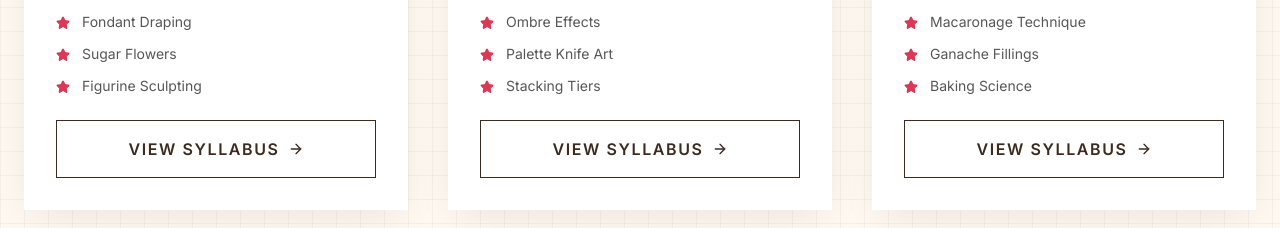
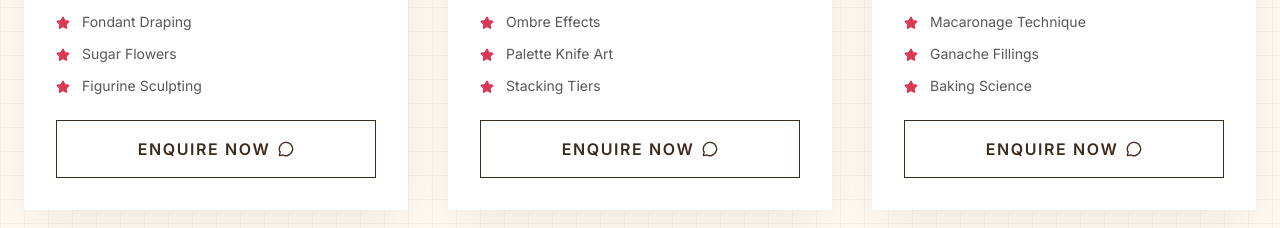
Before and after one commit to Aman241104/sweet-web, a Next.js app: page /classes in a window 1280 px wide. Shown: the part 2462-2690 px from the top of the page. Built offline with nearby package versions, Linux system fonts and the light colour scheme; a web font is replaced by a local one.

Commit message:
feat(classes): update workshop CTA to whatsapp enquiry link

```diff
--- a/src/app/classes/page.tsx
+++ b/src/app/classes/page.tsx
@@ -322,9 +322,14 @@ export default function ClassesPage() {
                                         </ul>
                                     </div>
 
-                                    <button className="w-full py-4 border border-brand-cocoa text-brand-cocoa font-bold uppercase tracking-widest hover:bg-brand-cocoa hover:text-white transition-all duration-300 flex items-center justify-center gap-2 group-hover:gap-4">
-                                        View Syllabus <ArrowRight size={16} />
-                                    </button>
+                                    <a
+                                        href={`https://wa.me/${SITE_CONFIG.whatsappNumber}?text=${encodeURIComponent(`Hi, I am interested in the "${workshop.title}" workshop. Please send me the syllabus and details.`)}`}
+                                        target="_blank"
+                                        rel="noopener noreferrer"
+                                        className="w-full py-4 border border-brand-cocoa text-brand-cocoa font-bold uppercase tracking-widest hover:bg-brand-cocoa hover:text-white transition-all duration-300 flex items-center justify-center gap-2 group-hover:gap-4"
+                                    >
+                                        Enquire Now <MessageCircle size={16} />
+                                    </a>
                                 </div>
                             </div>
                         ))}
```
